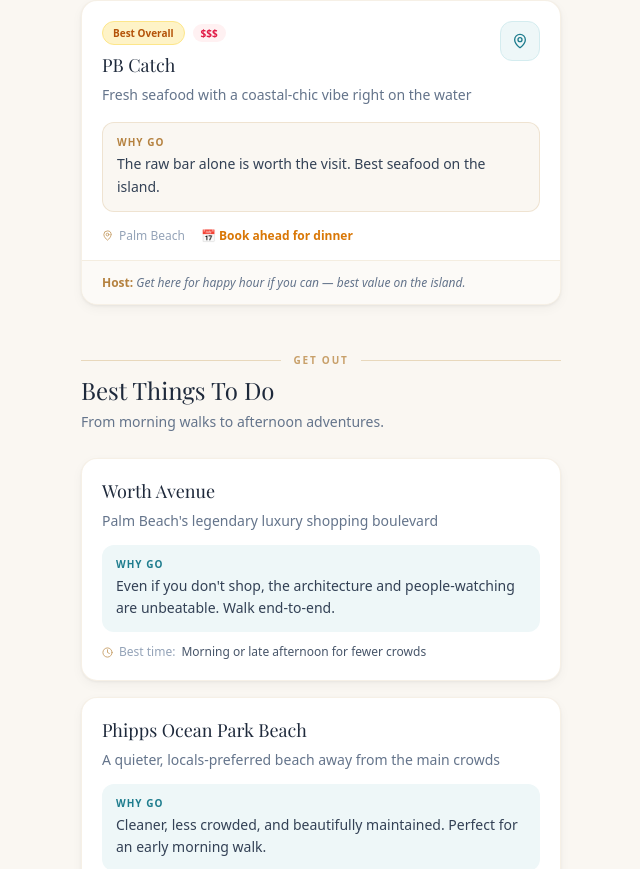
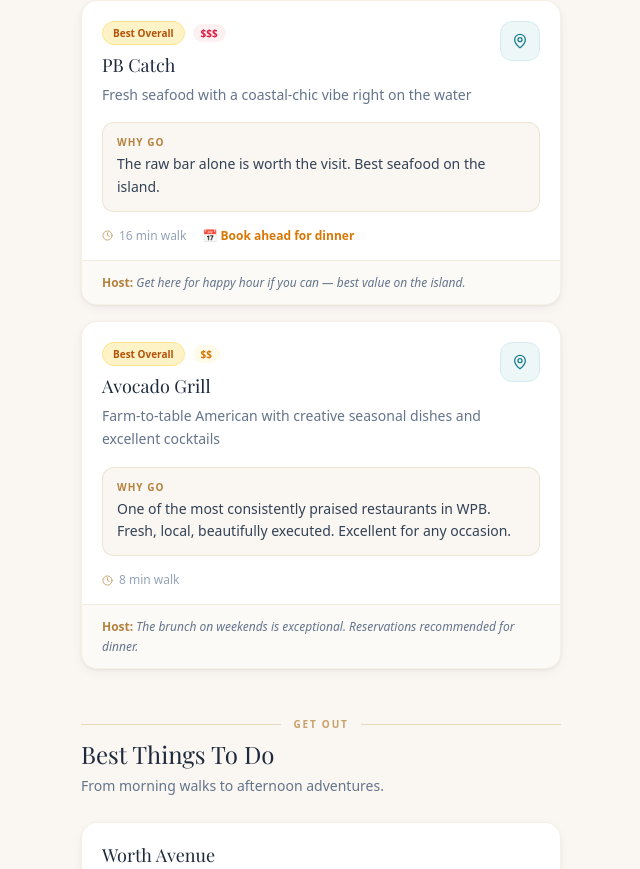
Before and after one commit to ZbienVC/palm-beach-guide, a Next.js app: page / in a window 1280 px wide. Shown: the part 2054-2923 px from the top of the page, without its empty margins (319-959 px from the left). Built offline with nearby package versions, Linux system fonts and the light colour scheme; a web font is replaced by a local one.

Commit message:
feat: accurate walk times from 651 Okeechobee + add Avocado Grill, Pistache, City Cellar - all highly rated and walkable

```diff
--- a/data/guide.ts
+++ b/data/guide.ts
@@ -180,7 +180,7 @@ export const guide: GuideData = {
       name: "Café Boulud",
       category: "Best Overall",
       priceRange: "$$$",
-      walkMins: 18,
+      walkMins: 22,
       description: "Refined French-American cuisine in the heart of Palm Beach",
       why: "Consistently excellent from start to finish. The service is impeccable and the seasonal menu never disappoints.",
       area: "Palm Beach – Worth Ave area",
@@ -192,7 +192,7 @@ export const guide: GuideData = {
       name: "Imoto",
       category: "Nice Dinner / Date Night",
       priceRange: "$$$",
-      walkMins: 10,
+      walkMins: 18,
       description: "Upscale Japanese with expertly crafted sushi and small plates",
       why: "The best date night spot on the island. Intimate, stylish, and the omakase bar is a special experience.",
       area: "Palm Beach",
@@ -203,7 +203,7 @@ export const guide: GuideData = {
       name: "Buccan",
       category: "Nice Dinner / Date Night",
       priceRange: "$$",
-      walkMins: 14,
+      walkMins: 20,
       description: "New American small plates — creative, local, and always vibrant",
       why: "The vibe is upbeat without being loud. Perfect for a relaxed special dinner.",
       area: "Palm Beach",
@@ -214,7 +214,7 @@ export const guide: GuideData = {
       name: "Hamburger Heaven",
       category: "Casual / Easy",
       priceRange: "$",
-      driveMins: 5,
+      walkMins: 12,
       description: "A beloved Palm Beach institution since 1945",
       why: "Unpretentious, fast, and genuinely delicious. A local staple everyone should try once.",
       area: "Worth Avenue",
@@ -233,6 +233,7 @@ export const guide: GuideData = {
       name: "Ta-boo",
       category: "Casual / Easy",
       description: "A Palm Beach classic — casual American brasserie, open late",
+      walkMins: 12,
       why: "Great for lunch or a relaxed dinner. Historic spot with a great patio.",
       area: "Worth Avenue",
       mapsUrl: "https://maps.google.com/?q=Ta-boo+Palm+Beach",
@@ -241,6 +242,7 @@ export const guide: GuideData = {
       name: "Bricktop's",
       category: "Breakfast / Coffee",
       description: "Reliable American fare for breakfast and brunch",
+      walkMins: 15,
       why: "Eggs Benedict and avocado toast that actually deliver. Great for a slow start.",
       area: "Palm Beach",
       mapsUrl: "https://maps.google.com/?q=Bricktops+Palm+Beach",
@@ -249,7 +251,7 @@ export const guide: GuideData = {
       name: "PB Catch",
       category: "Best Overall",
       priceRange: "$$$",
-      driveMins: 12,
+      walkMins: 16,
       description: "Fresh seafood with a coastal-chic vibe right on the water",
       why: "The raw bar alone is worth the visit. Best seafood on the island.",
       area: "Palm Beach",
@@ -261,7 +263,7 @@ export const guide: GuideData = {
       name: "Pizza al Fresco",
       category: "Casual / Easy",
       priceRange: "$$",
-      walkMins: 9,
+      walkMins: 13,
       description: "Neapolitan wood-fired pizza in a beautiful garden courtyard",
       why: "The setting alone is worth it. Tucked into a quiet alleyway — one of the most charming spots in Palm Beach.",
       area: "South end of Worth Ave area",
@@ -271,6 +273,7 @@ export const guide: GuideData = {
       name: "Sprinkles",
       category: "Dessert / Sweet Treats",
       description: "The original cupcake bakery — iconic and always satisfying",
+      walkMins: 12,
       why: "If you've never had a Sprinkles cupcake, this is the original. 24-hour vending machine outside.",
       area: "Worth Avenue",
       mapsUrl: "https://maps.google.com/?q=Sprinkles+Palm+Beach",
@@ -279,6 +282,7 @@ export const guide: GuideData = {
       name: "Cucina dell'Arte",
       category: "Drinks / Cocktails",
       description: "Italian restaurant that transitions into a bar scene late night",
+      walkMins: 14,
       why: "One of the few spots on the island that gets lively after 10pm. Good cocktails, great energy.",
       area: "Palm Beach",
       mapsUrl: "https://maps.google.com/?q=Cucina+dell+Arte+Palm+Beach",
@@ -309,6 +313,7 @@ export const guide: GuideData = {
       name: "Shanghai",
       category: "Nice Dinner / Date Night",
       description: "Upscale Asian fusion with a sleek atmosphere and creative small plates",
+      walkMins: 6,
       why: "One of the better date-night options in WPB. Inventive cocktails and a menu that rewards adventurous ordering.",
       area: "West Palm Beach",
       mapsUrl: "https://maps.app.goo.gl/RfCn3kGNW1zNFt286",
@@ -358,6 +363,39 @@ export const guide: GuideData = {
       area: "West Palm Beach",
       mapsUrl: "https://maps.app.goo.gl/EJGhmhXzUB4fognk6",
       priceRange: "$",
+    },
+    {
+      name: "Avocado Grill",
+      category: "Best Overall",
+      description: "Farm-to-table American with creative seasonal dishes and excellent cocktails",
+      why: "One of the most consistently praised restaurants in WPB. Fresh, local, beautifully executed. Excellent for any occasion.",
+      area: "West Palm Beach downtown",
+      walkMins: 8,
+      mapsUrl: "https://maps.google.com/?q=Avocado+Grill+West+Palm+Beach",
+      priceRange: "$$",
+      hostNote: "The brunch on weekends is exceptional. Reservations recommended for dinner.",
+    },
+    {
+      name: "Pistache French Bistro",
+      category: "Nice Dinner / Date Night",
+      description: "Classic French bistro on the waterfront with a beautiful terrace and excellent wine list",
+      why: "Romantic, walkable, and genuinely excellent French cooking. The waterfront terrace at sunset is one of the best dining experiences in WPB.",
+      area: "Clematis Waterfront, West Palm Beach",
+      walkMins: 10,
+      mapsUrl: "https://maps.google.com/?q=Pistache+French+Bistro+West+Palm+Beach",
+      priceRange: "$$$",
+      reservationTip: "Book ahead for terrace seating",
+    },
+    {
+      name: "City Cellar Wine Bar",
+      category: "Drinks / Cocktails",
+      description: "Award-winning wine bar and American grill in the heart of Rosemary Square",
+      why: "Exceptional wine list, great happy hour, and a solid menu to go with it. Literally walking distance from your door.",
+      area: "Rosemary Square — 5 min walk",
+      walkMins: 5,
+      mapsUrl: "https://maps.google.com/?q=City+Cellar+Wine+Bar+West+Palm+Beach",
+      priceRange: "$$",
+      hostNote: "One of my go-to spots when I don't want to plan far ahead. Always reliable.",
     },  ],
 
   thingsToDo: [
```
